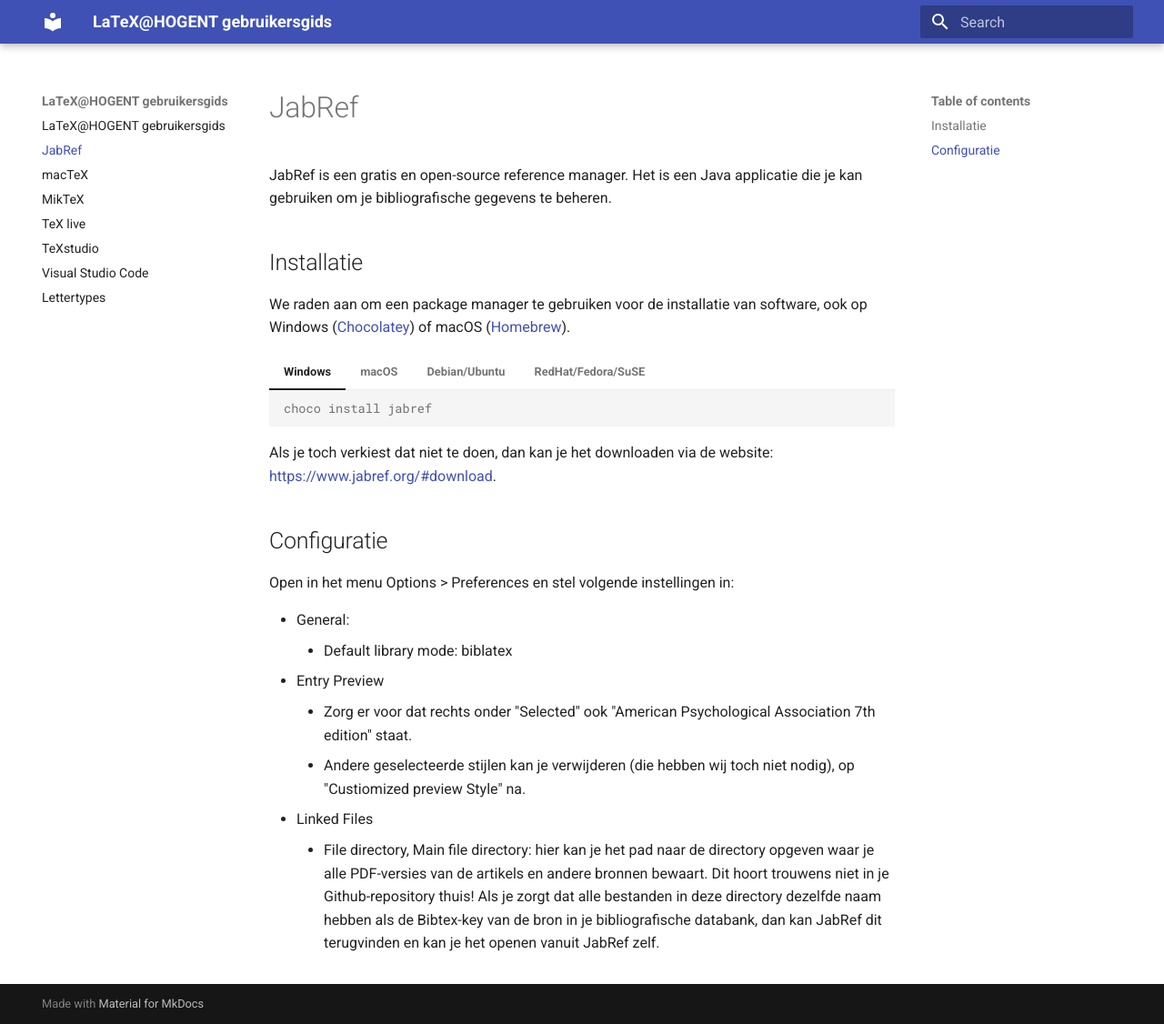
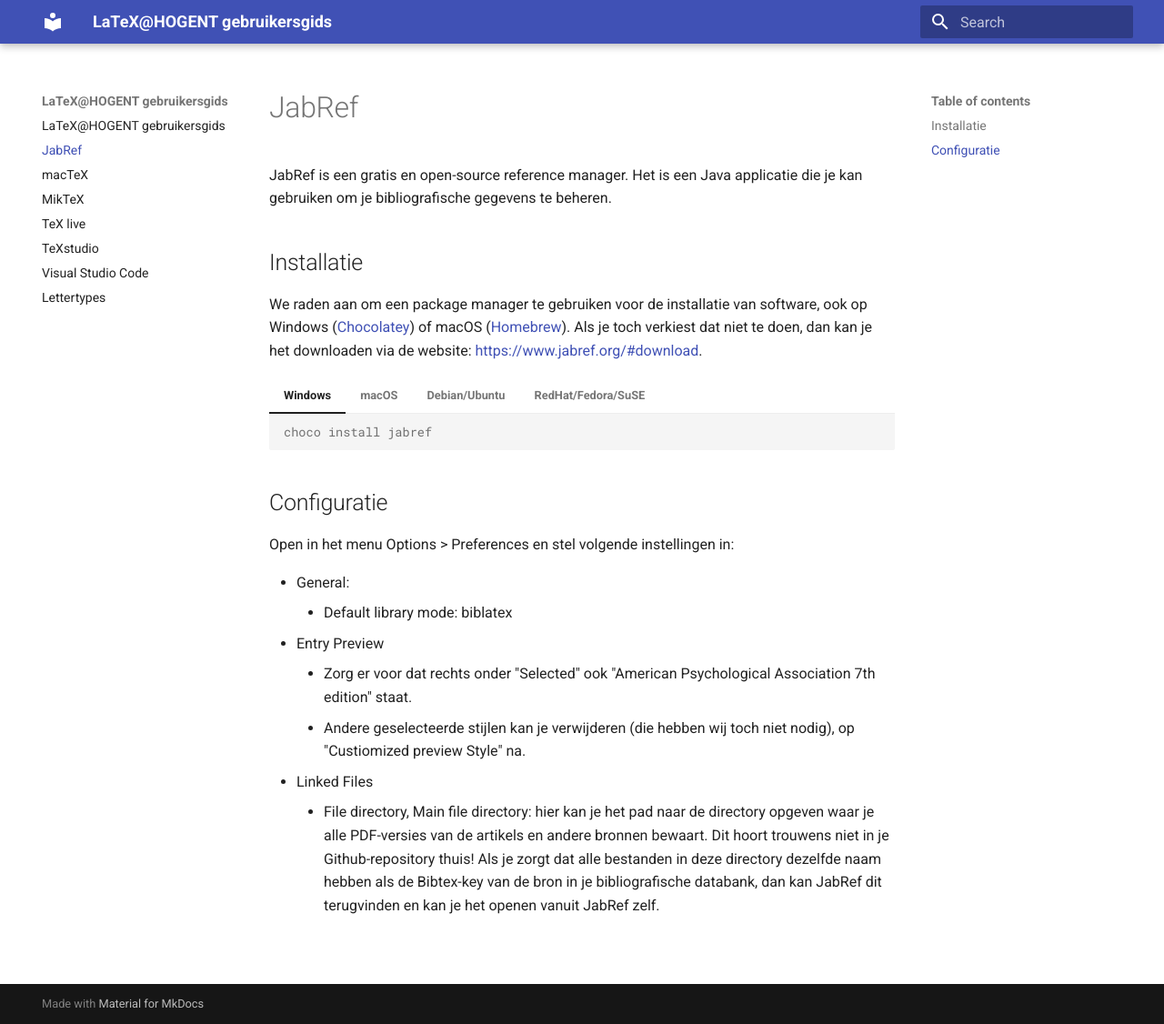
Before and after one commit to HoGentTIN/latex-hogent-gids, an MkDocs documentation site: the page built from docs/installatie-jabref.md, in a window 1280 px wide and 1126 px high. Shown: the whole window at 91% size. Built offline with MkDocs 1.6.1 and Material for MkDocs 9.7.7, drawn with Linux system fonts in a browser that asks for light colours; part of the change alters nothing that is shown.

````diff
--- a/docs/installatie-jabref.md
+++ b/docs/installatie-jabref.md
@@ -4,7 +4,7 @@ JabRef is een gratis en open-source reference manager. Het is een Java applicati
 
 ## Installatie
 
-We raden aan om een package manager te gebruiken voor de installatie van software, ook op Windows ([Chocolatey](https://chocolatey.org)) of macOS ([Homebrew](https://brew.sh/)).
+We raden aan om een package manager te gebruiken voor de installatie van software, ook op Windows ([Chocolatey](https://chocolatey.org)) of macOS ([Homebrew](https://brew.sh/)). Als je toch verkiest dat niet te doen, dan kan je het downloaden via de website: <https://www.jabref.org/#download>.
 
 === "Windows"
 
@@ -32,8 +32,6 @@ We raden aan om een package manager te gebruiken voor de installatie van softwar
     sudo dnf install ./jabref*.rpm
     ```
 
-Als je toch verkiest dat niet te doen, dan kan je het downloaden via de website: <https://www.jabref.org/#download>.
-
 ## Configuratie
 
 Open in het menu Options > Preferences en stel volgende instellingen in:
````
